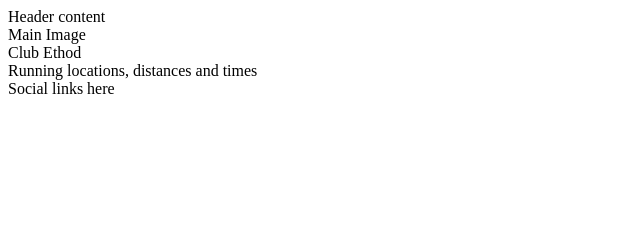
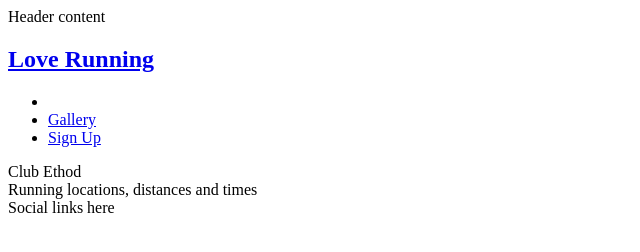
Before and after one commit to MikesCodingCreations/love-running, a plain HTML site: page index.html in a window 1280 px wide. Shown: the whole page, without its empty margins (0-640 px from the left). Drawn offline with Linux system fonts and the light colour scheme.

Commit message:
basic header structure

```diff
--- a/index.html
+++ b/index.html
@@ -12,7 +12,16 @@
 <body>
     <header>Header content</header>
     <section>
-        Main Image
+        <a href="index.html">
+            <h1>Love Running</h1>
+        </a>
+        <nav>
+            <ul>
+                <li><a href="index.html"></a></li>
+                <li><a href="#">Gallery</a></li>
+                <li><a href="#">Sign Up</a></li>
+            </ul>
+        </nav>
     </section>
     <section>
         Club Ethod
```
